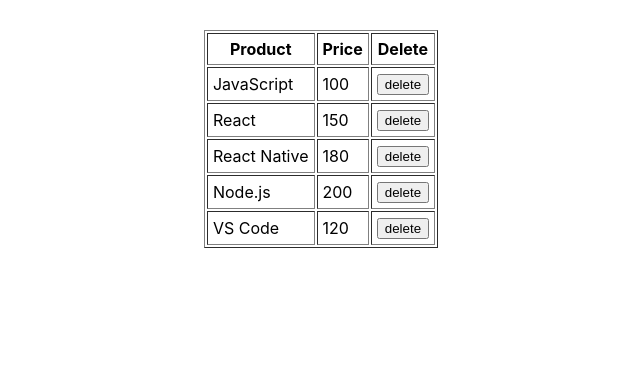
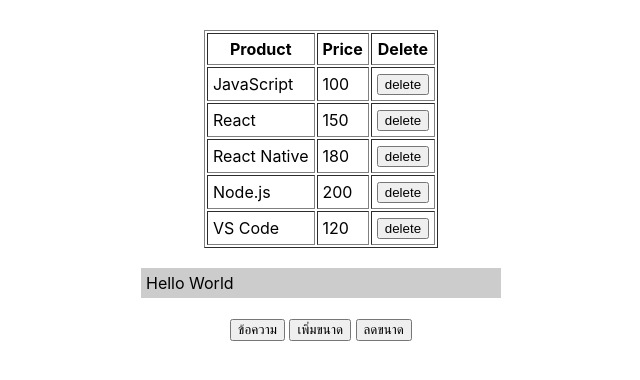
Before and after one commit to phutadonza/app1, a React (Create React App) app: page / in a window 1280 px wide. Shown: the top 380 px of the page, without its empty margins (319-959 px from the left). Built offline with nearby package versions, Linux system fonts and the light colour scheme.

Commit message:
create MessageBox
create MessageBox

```diff
--- a/src/App.js
+++ b/src/App.js
@@ -1,11 +1,13 @@
 import React from 'react'
 import RefsFunc from './refs-func';
 import RefsArray from './refs-array';
+import MessageBox from './state-func';
 
 function App() {
   return (
     <>
       <RefsArray/>
+      <MessageBox/>
     </>
   )
 }
--- /dev/null
+++ b/src/state-func.js
@@ -0,0 +1,36 @@
+import React,{useState} from 'react'
+
+export default function MessageBox(){
+    let[text,setText] = useState('Hello World')
+    let[size,setSize] = React.useState(16)
+
+    const onClickSetText = () =>{
+        let t = prompt('กำหนดข้อความ')
+        if(t){
+            setText(t)
+        }
+    }
+
+    const onClickZoomIn = () =>{
+        let newSize = size + 1
+        setSize(newSize)
+    }
+
+    let msgboxStyle = {
+        display: 'inline-block',
+        width: 350,
+        fontSize: size,
+        backgroundColor: '#ccc',
+        padding: 5,
+        textAlign: 'left'
+    }
+
+    return(
+        <div style={{textAlign:'center',marginTop:20}}>
+            <div style={msgboxStyle}>{text}</div><br/><br/>
+            <button onClick={onClickSetText}>ข้อความ</button>&nbsp;
+            <button onClick={onClickZoomIn}>เพิ่มขนาด</button>&nbsp;
+            <button onClick={() => setSize(size - 1)}>ลดขนาด</button>
+        </div>
+    )
+}
```
